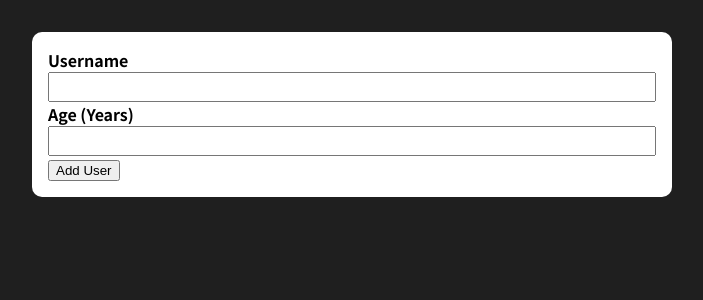
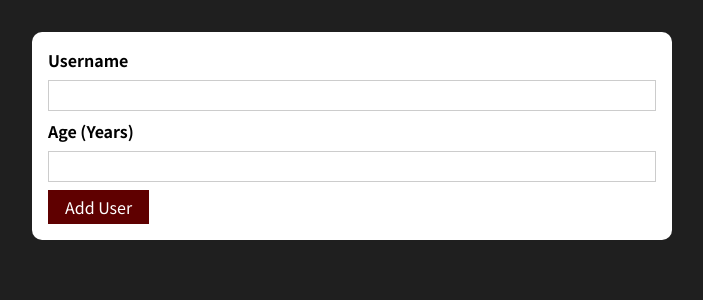
Before and after one commit to farimahnassiri/React, a React (Create React App) app in the folder adding-users/: page / in a window 1280 px wide. Shown: the top 300 px of the page, without its empty margins (288-991 px from the left). Built offline with nearby package versions, Linux system fonts and the light colour scheme.

Commit message:
button component added

```diff
--- /dev/null
+++ b/adding-users/src/components/UI/Button.js
@@ -0,0 +1,18 @@
+import React from 'react';
+
+
+import classes from'./Button.module.css';
+
+
+const Button = (props) =>{
+return(
+    <button className={classes.button}
+            type={props.type||'button'}
+            onClick={props.onClick}
+    >
+        {props.children}
+    </button>
+    );
+};
+
+export default Button;
--- /dev/null
+++ b/adding-users/src/components/UI/Button.module.css
@@ -0,0 +1,18 @@
+.button {
+    font: inherit;
+    border: 1px solid #5f0000;
+    background: #5f0000;
+    color: white;
+    padding: 0.25rem 1rem;
+    cursor: pointer;
+  }
+
+  .button:hover,
+  .button:active {
+    background: #bb4141;
+    border-color: #bb4141;
+  }
+
+  .button:focus {
+    outline: none;
+  }
--- a/adding-users/src/components/Users/AddUser.js
+++ b/adding-users/src/components/Users/AddUser.js
@@ -1,6 +1,7 @@
 import React from 'react';
 
 import Card from '../UI/Card';
+import Button from '../UI/Button';
 import classes from'./AddUser.module.css';
 
 const AddUser = (props) => {
@@ -15,7 +16,7 @@ const AddUser = (props) => {
                 <input id="username" type="text"/>
                 <label htmlFor="age">Age (Years)</label>
                 <input id="age" type="number"/>
-                <button type="submit">Add User</button>
+                <Button type="submit">Add User</Button>
             </form>
         </Card>
 
--- a/adding-users/src/components/Users/AddUser.module.css
+++ b/adding-users/src/components/Users/AddUser.module.css
@@ -1,24 +1,26 @@
-.input{
-    margin:2rem auto;
+.input {
+    margin: 2rem auto;
     padding: 1rem;
     width: 90%;
-    max-width:40rem;
-}
+    max-width: 40rem;
+  }
 
-.input label{
-    display: vlock;
+  .input label {
+    display: block;
     font-weight: bold;
     margin-bottom: 0.5rem;
-}
+  }
 
-.input input{
+  .input input {
     font: inherit;
     display: block;
-    width:100%;
-    border-radius: 1px solid #ccc;
-}
+    width: 100%;
+    border: 1px solid #ccc;
+    padding: 0.15rem;
+    margin-bottom: 0.5rem;
+  }
 
-.input input:focus{
-    outline:none;
+  .input input:focus {
+    outline: none;
     border-color: #4f005f;
-}
+  }
```
